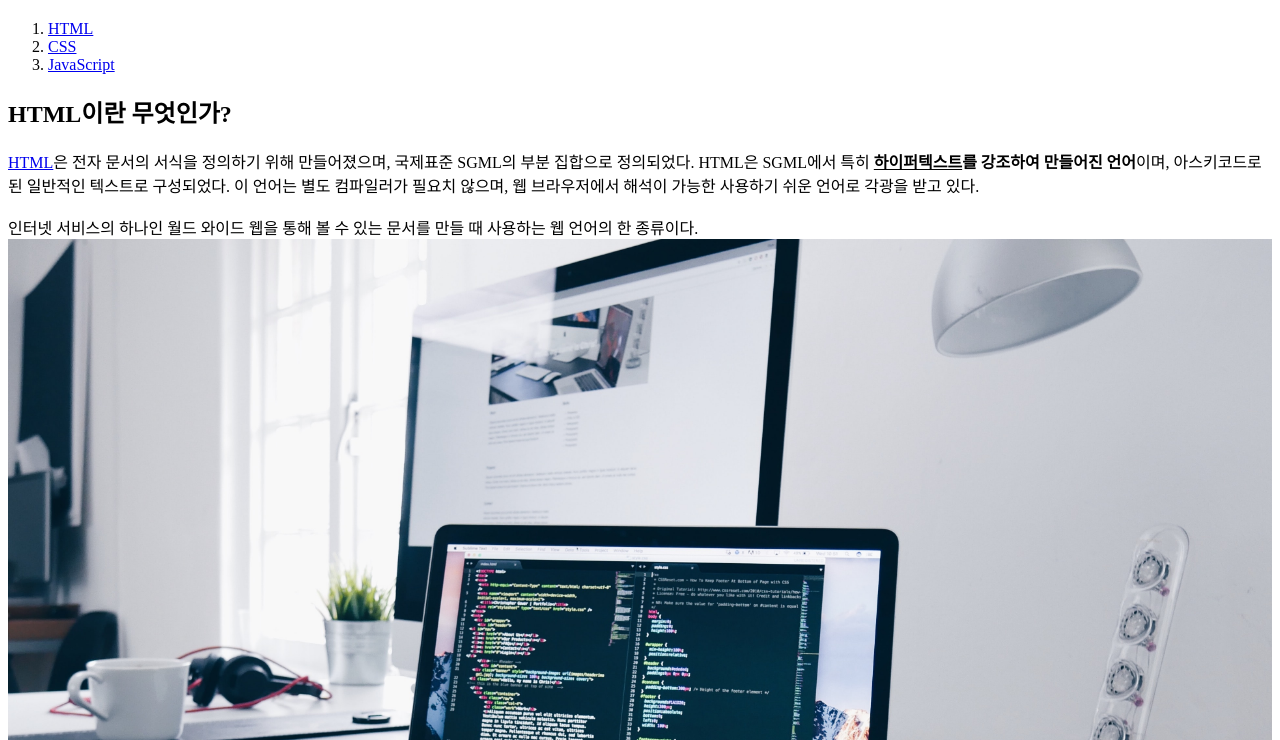
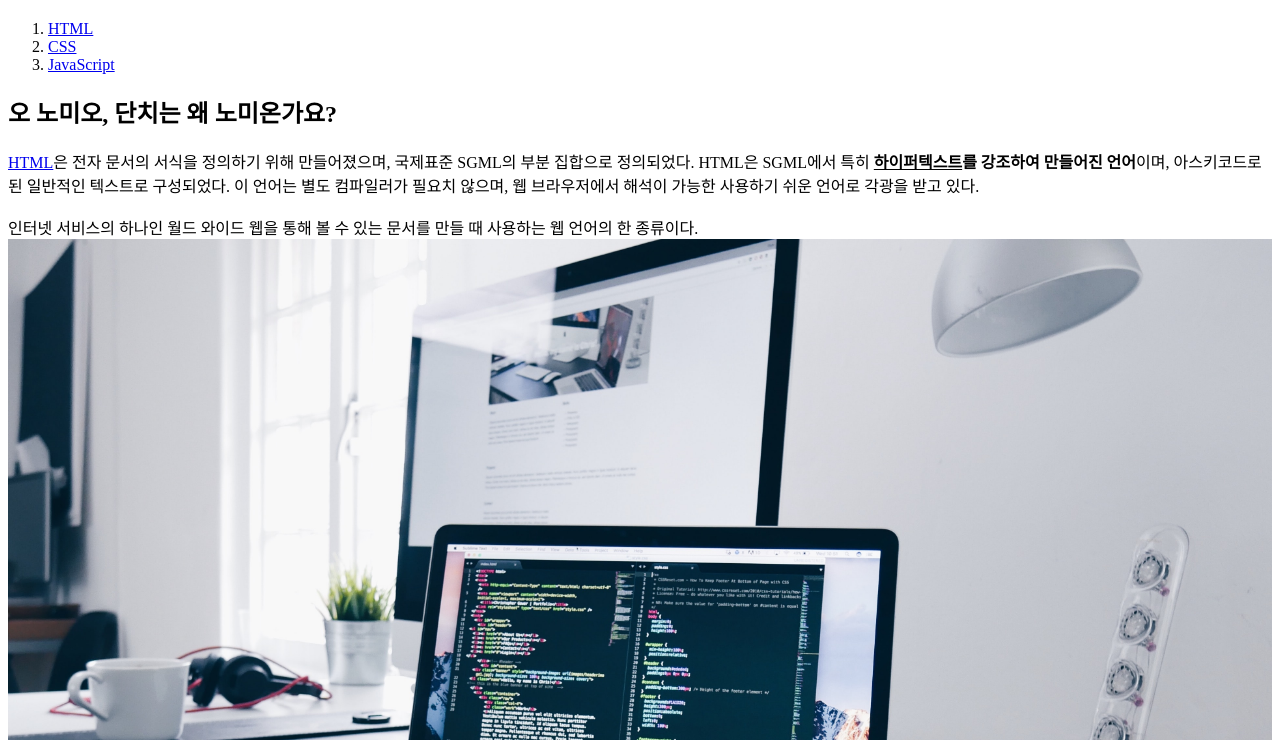
Before and after one commit to Li-z461/web1, a plain HTML site: page 1.html in a window 1280 px wide. Shown: the part 60-800 px from the top of the page. Drawn offline with Linux system fonts and the light colour scheme.

Commit message:
Update 1.html

```diff
--- a/1.html
+++ b/1.html
@@ -11,7 +11,7 @@
     <li><a href="2.html">CSS</a></li>
     <li><a href="3.html">JavaScript</a></li>
   </ol>
-  <h2>HTML이란 무엇인가?</h2>
+  <h2>오 노미오, 단치는 왜 노미온가요?</h2>
   <a href="https://www.w3.org/TR/html52/"
   target="_blank" title="html5 specification">HTML</a>은 전자 문서의 서식을 정의하기 위해 만들어졌으며,
   국제표준 SGML의 부분 집합으로 정의되었다.
```
